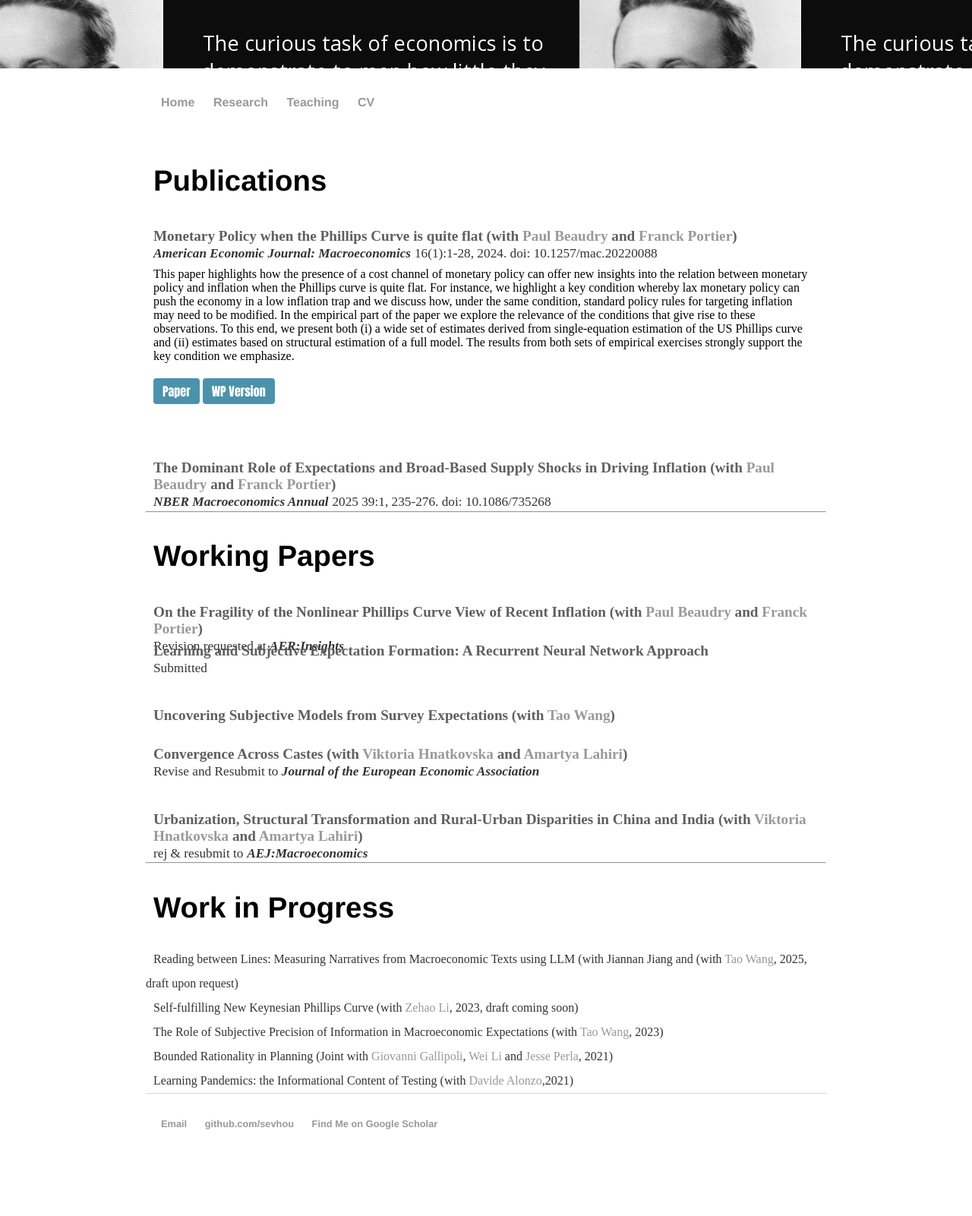
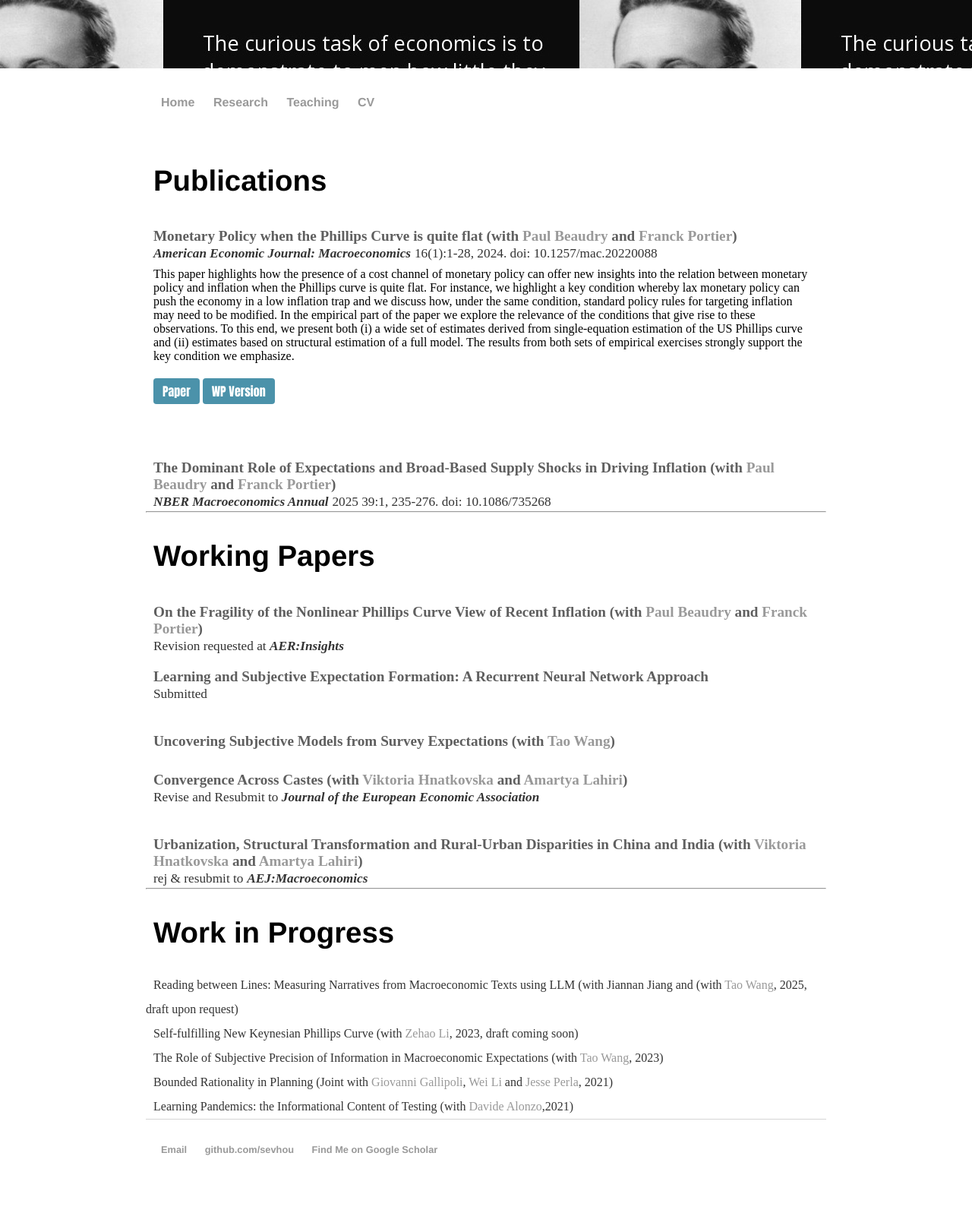
Before and after one commit to sevhou/sevhou.github.io, a Jekyll site: the page built from research/index.html, in a window 1280 px wide. Shown: the whole page at 76% size. Built offline with Jekyll 4.4.1, drawn with Linux system fonts in a browser that asks for light colours; before the commit the page ends 1567 px from its top, so only the background shows below that.

Commit message:
Update index.html

```diff
--- a/research/index.html
+++ b/research/index.html
@@ -54,7 +54,7 @@ title: Research
       </div>
     </div>
 
-	<h2 type="button" class="slide-toggle">Learning and Subjective Expectation Formation: A Recurrent Neural Network Approach<br>
+	<br><h2 type="button" class="slide-toggle">Learning and Subjective Expectation Formation: A Recurrent Neural Network Approach<br>
 	<pubf>Submitted</pubf></h2>
     <div class="box">
         <div class="box-inner">In this paper, I propose a flexible non-parametric method using Recurrent Neural Networks(RNN) to estimate the dynamic structure of most expectation formation models in macroeconomics. This approach does not rely on restrictive assumptions of functional forms and parametric methods but nests the standard approaches of empirical studies on expectation formation. Applying this approach to data on macroeconomic expectations from the Michigan Survey of Consumers(MSC) and a rich set of signals available to U.S. households, I find qualitatively new results: (1) agents' expectations about the future economic condition have asymmetric and non-linear responses to signals; (2) agents' attentions shift from signals about the current state to signals about future: they behave as if they were adaptive learners in ordinary periods and become forward-looking as the state of economy gets worse; (3) the content of signals on economic condition, rather than the volume of these signals, plays the most important role in creating the attention-shift. My method also allows me to apply the Double Machine Learning method to assess the statistical significance of these empirical findings. Finally, I show these stylized facts can be generated by a model with rational inattention, in which information endogenously becomes more valuable when economic status gets worse.
```
